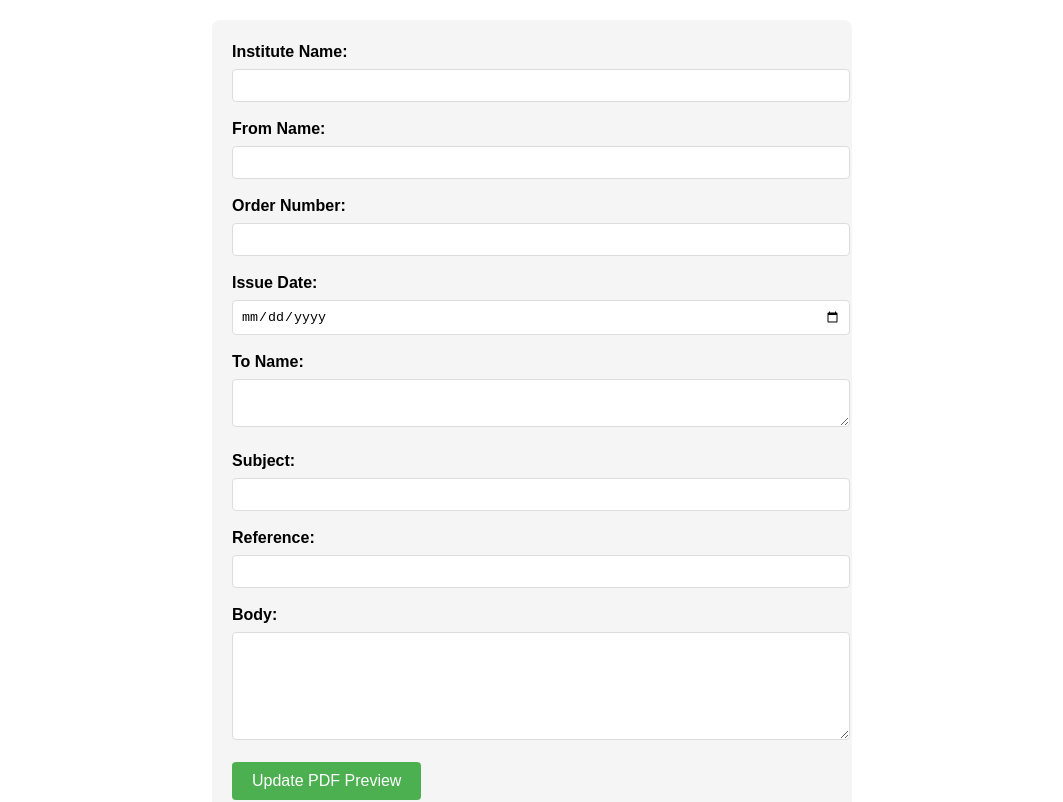
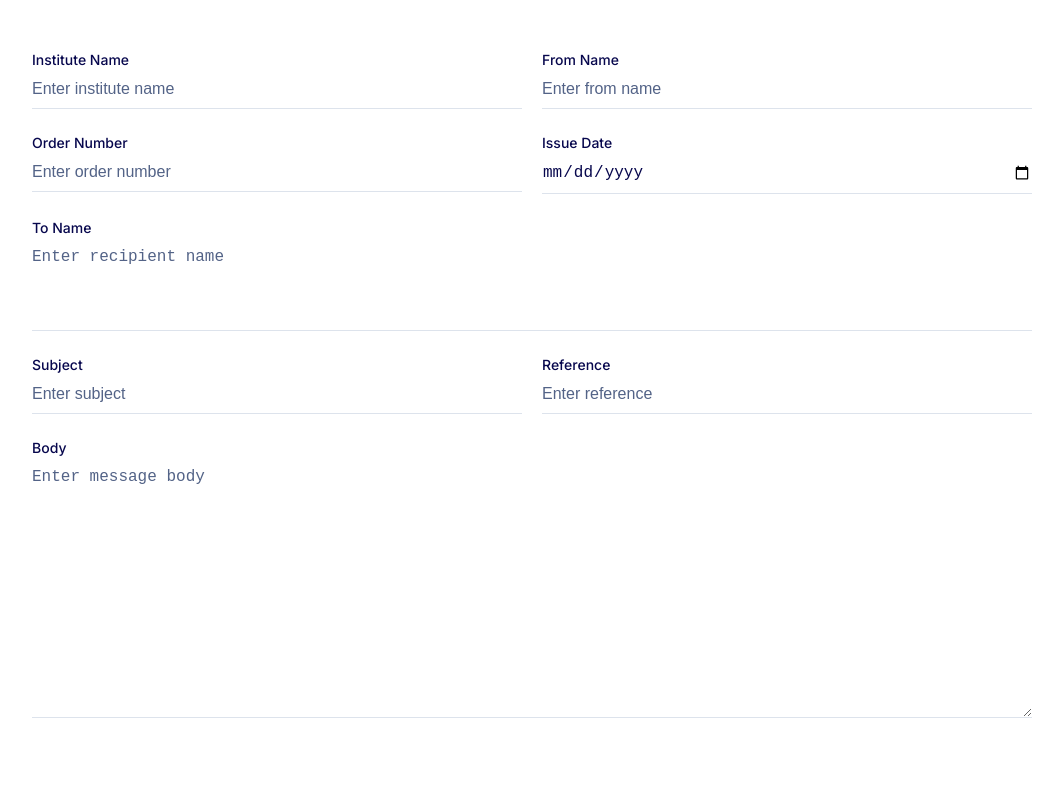
Before and after one commit to abinopoulose/gen-doc, a React (Vite) app: page / in a window 1280 px wide. Shown: the top 802 px of the page, without its empty margins (108-1171 px from the left). Built offline with nearby package versions, Linux system fonts and the light colour scheme.

Commit message:
doc gen:v2.0

```diff
--- a/src/pdf-form/pdf-form.css
+++ b/src/pdf-form/pdf-form.css
@@ -1,40 +1,109 @@
+@import url('https://fonts.googleapis.com/css2?family=Inter:wght@400;500;600;700&display=swap');
 
-.pdf-form {
-  max-width: 600px;
-  margin: 20px auto;
-  padding: 20px;
-  background-color: #f5f5f5;
-  border-radius: 8px;
+* {
+  margin: 0;
+  padding: 0;
+  box-sizing: border-box;
 }
 
-.form-group {
-  margin-bottom: 15px;
+body {
+  font-family: "Inter", sans-serif;
 }
 
-.form-group label {
-  display: block;
-  margin-bottom: 5px;
-  font-weight: bold;
+.formbold-main-wrapper {
+  display: flex;
+  align-items: center;
+  justify-content: center;
+  padding: 48px;
 }
 
-.form-group input,
-.form-group textarea {
+.formbold-form-wrapper {
+  margin: 0 auto;
+  max-width: 1000px;
   width: 100%;
-  padding: 8px;
-  border: 1px solid #ddd;
-  border-radius: 4px;
-  background-color: white;
+  background: white;
 }
 
-.submit-button {
-  background-color: #4CAF50;
-  color: white;
-  padding: 10px 20px;
-  border: none;
-  border-radius: 4px;
-  cursor: pointer;
+.formbold-input-flex {
+  display: flex;
+  gap: 20px;
+  margin-bottom: 22px;
 }
 
-.submit-button:hover {
-  background-color: #45a049;
+.formbold-input-flex > div {
+  width: 50%;
+  display: flex;
+  flex-direction: column;
 }
+
+.formbold-textarea {
+  display: flex;
+  flex-direction: column;
+  margin-bottom: 22px;
+}
+
+.formbold-form-label {
+  color: #07074D;
+  font-weight: 500;
+  font-size: 14px;
+  line-height: 24px;
+  display: block;
+  margin-bottom: 8px;
+}
+
+.formbold-form-input {
+  width: 100%;
+  padding-bottom: 10px;
+  border: none;
+  border-bottom: 1px solid #DDE3EC;
+  background: #FFFFFF;
+  font-weight: 500;
+  font-size: 16px;
+  color: #07074D;
+  outline: none;
+  resize: none;
+}
+
+.formbold-form-input::placeholder {
+  color: #536387;
+}
+
+.formbold-form-input:focus {
+  border-color: #6A64F1;
+}
+
+.formbold-form-input:focus + .formbold-form-label {
+  color: #6A64F1;
+}
+
+.formbold-btn {
+  font-size: 16px;
+  border-radius: 5px;
+  padding: 12px 25px;
+  border: none;
+  font-weight: 500;
+  background-color: #6A64F1;
+  color: white;
+  cursor: pointer;
+  margin-top: 25px;
+}
+
+.formbold-btn:hover {
+  box-shadow: 0px 3px 8px rgba(0, 0, 0, 0.05);
+}
+
+@media screen and (max-width: 600px) {
+  .formbold-main-wrapper {
+    padding: 24px;
+  }
+
+  .formbold-input-flex {
+    flex-direction: column;
+    gap: 0;
+  }
+
+  .formbold-input-flex > div {
+    width: 100%;
+    margin-bottom: 22px;
+  }
+}
--- a/src/pdf-form/pdf-form.jsx
+++ b/src/pdf-form/pdf-form.jsx
@@ -19,98 +19,140 @@ const PdfForm = ({ onSubmit }) => {
       ...prev,
       [name]: value
     }));
+
+    // Auto-resize textarea if it's the body field
+    if (name === 'body') {
+      const textarea = e.target;
+      textarea.style.height = 'auto';
+      textarea.style.height = `${Math.max(textarea.scrollHeight, 250)}px`; // 250px is roughly 10 rows
+    }
+
+    // Call onSubmit with updated form data
+    onSubmit({
+      ...formData,
+      [name]: value
+    });
   };
 
   const handleSubmit = (e) => {
     e.preventDefault();
-    onSubmit(formData);
+    // Remove this since we're updating on every change
+    // onSubmit(formData);
   };
 
   return (
-    <form onSubmit={handleSubmit} className="pdf-form">
-      <div className="form-group">
-        <label>Institute Name:</label>
+    <div className="formbold-main-wrapper">
+      <div className="formbold-form-wrapper">
+        <form onSubmit={handleSubmit}>
+          <div className="formbold-input-flex">
+            <div>
+              <label htmlFor="schoolName" className="formbold-form-label">Institute Name</label>
               <input
                 type="text"
                 name="schoolName"
+                id="schoolName"
                 value={formData.schoolName}
                 onChange={handleChange}
+                className="formbold-form-input"
+                placeholder="Enter institute name"
+              />
+            </div>
+            <div>
+              <label htmlFor="fromName" className="formbold-form-label">From Name</label>
+              <input
+                type="text"
+                name="fromName"
+                id="fromName"
+                value={formData.fromName}
+                onChange={handleChange}
+                className="formbold-form-input"
+                placeholder="Enter from name"
+              />
+            </div>
+          </div>
+
+          <div className="formbold-input-flex">
+            <div>
+              <label htmlFor="orderNumber" className="formbold-form-label">Order Number</label>
+              <input
+                type="text"
+                name="orderNumber"
+                id="orderNumber"
+                value={formData.orderNumber}
+                onChange={handleChange}
+                className="formbold-form-input"
+                placeholder="Enter order number"
+              />
+            </div>
+            <div>
+              <label htmlFor="issueDate" className="formbold-form-label">Issue Date</label>
+              <input
+                type="date"
+                name="issueDate"
+                id="issueDate"
+                value={formData.issueDate}
+                onChange={handleChange}
+                className="formbold-form-input"
+              />
+            </div>
+          </div>
+
+          <div className="formbold-textarea">
+            <label htmlFor="toName" className="formbold-form-label">To Name</label>
+            <textarea
+              name="toName"
+              id="toName"
+              value={formData.toName}
+              onChange={handleChange}
+              className="formbold-form-input"
+              placeholder="Enter recipient name"
+              rows={4}
             />
           </div>
 
-      <div className="form-group">
-        <label>From Name:</label>
-        <input
-          type="text"
-          name="fromName"
-          value={formData.fromName}
-          onChange={handleChange}
-        />
-      </div>
-
-      <div className="form-group">
-        <label>Order Number:</label>
-        <input
-          type="text"
-          name="orderNumber"
-          value={formData.orderNumber}
-          onChange={handleChange}
-        />
-      </div>
-
-      <div className="form-group">
-        <label>Issue Date:</label>
-        <input
-          type="date"
-          name="issueDate"
-          value={formData.issueDate}
-          onChange={handleChange}
-        />
-      </div>
-
-      <div className="form-group">
-        <label>To Name:</label>
-        <textarea
-          name="toName"
-          value={formData.toName}
-          onChange={handleChange}
-        />
-      </div>
-
-      <div className="form-group">
-        <label>Subject:</label>
+          <div className="formbold-input-flex">
+            <div>
+              <label htmlFor="subject" className="formbold-form-label">Subject</label>
               <input
                 type="text"
                 name="subject"
+                id="subject"
                 value={formData.subject}
                 onChange={handleChange}
+                className="formbold-form-input"
+                placeholder="Enter subject"
               />
             </div>
-
-      <div className="form-group">
-        <label>Reference:</label>
+            <div>
+              <label htmlFor="ref" className="formbold-form-label">Reference</label>
               <input
                 type="text"
                 name="ref"
+                id="ref"
                 value={formData.ref}
                 onChange={handleChange}
+                className="formbold-form-input"
+                placeholder="Enter reference"
               />
             </div>
+          </div>
 
-      <div className="form-group">
-        <label>Body:</label>
+          <div className="formbold-textarea">
+            <label htmlFor="body" className="formbold-form-label">Body</label>
             <textarea
               name="body"
+              id="body"
               value={formData.body}
               onChange={handleChange}
-          rows="6"
+              className="formbold-form-input"
+              rows="10"
+              placeholder="Enter message body"
+              style={{ minHeight: '250px', resize: 'vertical' }}
             />
           </div>
-
-      <button type="submit" className="submit-button">
-        Update PDF Preview
-      </button>
         </form>
+      </div>
+    </div>
   );
 };
 
--- a/src/pdf-generator/pdf-generator.css
+++ b/src/pdf-generator/pdf-generator.css
@@ -15,6 +15,7 @@
   align-items: center;
   margin: 0 auto;
   padding: auto;
+  padding-bottom: 50px;
 }
 
 #root {
@@ -31,3 +32,10 @@
   padding: 5%;
 
 }
+
+
+.render-outside {
+  position: absolute;
+  left: -9999px;
+  top: -9999px;
+}
--- a/src/pdf-generator/pdf-generator.jsx
+++ b/src/pdf-generator/pdf-generator.jsx
@@ -18,13 +18,28 @@ const PdfGenerator = ({
 
   const handleGeneratePdf = async () => {
     const element = printRef.current;
-    const canvas = await html2canvas(element, { scale: 2 });
+
+    // Get the full height of the content
+    const fullHeight = element.scrollHeight;
+    const fullWidth = element.scrollWidth;
+
+    // Create a canvas with the full dimensions
+    const canvas = await html2canvas(element, {
+      scale: 2,
+      width: fullWidth,
+      height: fullHeight,
+      windowWidth: fullWidth,
+      windowHeight: fullHeight,
+      scrollX: 0,
+      scrollY: 0,
+      useCORS: true
+    });
+
     const imgData = canvas.toDataURL('image/png');
     const pdf = new jsPDF('p', 'mm', 'a4');
 
-    const { width: imgWidth, height: imgHeight } = pdf.getImageProperties(imgData);
     const pdfWidth = pdf.internal.pageSize.getWidth();
-    const pdfHeight = (imgHeight * pdfWidth) / imgWidth;
+    const pdfHeight = (fullHeight * pdfWidth) / fullWidth;
 
     pdf.addImage(imgData, 'PNG', 0, 0, pdfWidth, pdfHeight);
     pdf.save(`${fromName || 'verification'}.pdf`);
@@ -32,7 +47,7 @@ const PdfGenerator = ({
 
   return (
     <div className="pdf-container">
-        <div ref={printRef}>
+      <div className='scrollable-container'>
         <TemplateLeo
           schoolName={schoolName}
           fromName={fromName}
@@ -44,6 +59,20 @@ const PdfGenerator = ({
           body={body}
         />
       </div>
+
+      <div ref={printRef} className='render-outside'>
+        <TemplateLeo
+          schoolName={schoolName}
+          fromName={fromName}
+          orderNumber={orderNumber}
+          issueDate={issueDate}
+          toName={toName}
+          subject={subject}
+          ref={ref}
+          body={body}
+        />
+      </div>
+
       <button onClick={handleGeneratePdf} className="download-button">
         <b>Download PDF</b>
       </button>
--- a/src/templates/leo.css
+++ b/src/templates/leo.css
@@ -87,6 +87,7 @@ body, .page {
 
 .subject-section, .ref-section {
   margin-left: 2rem;
+  margin-bottom: 20px;
 }
 
 .subject-section {
```
Lines whose indentation alone changed are shown as unchanged.
